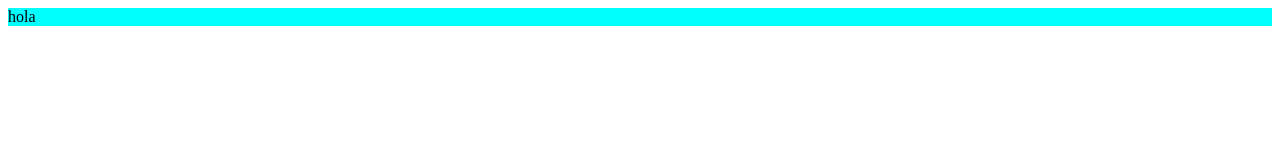
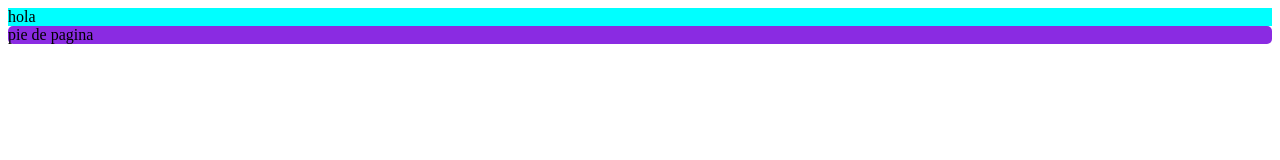
Before and after one commit to monologan/proyectohrcv, a plain HTML site: page index.html in a window 1280 px wide. Drawn offline with Linux system fonts and the light colour scheme.

Commit message:
color violeta para footer

```diff
--- a/index.html
+++ b/index.html
@@ -24,7 +24,7 @@
 
 
 
-    <footer></footer>
+    <footer>pie de pagina</footer>
 
 </body>
 </html>
--- a/style.css
+++ b/style.css
@@ -2,3 +2,8 @@ header {
     background-color: aqua;
     border: 1px solido black;
 }
+
+footer {
+    background-color: blueviolet;
+    border-radius: 5px;
+}
```
